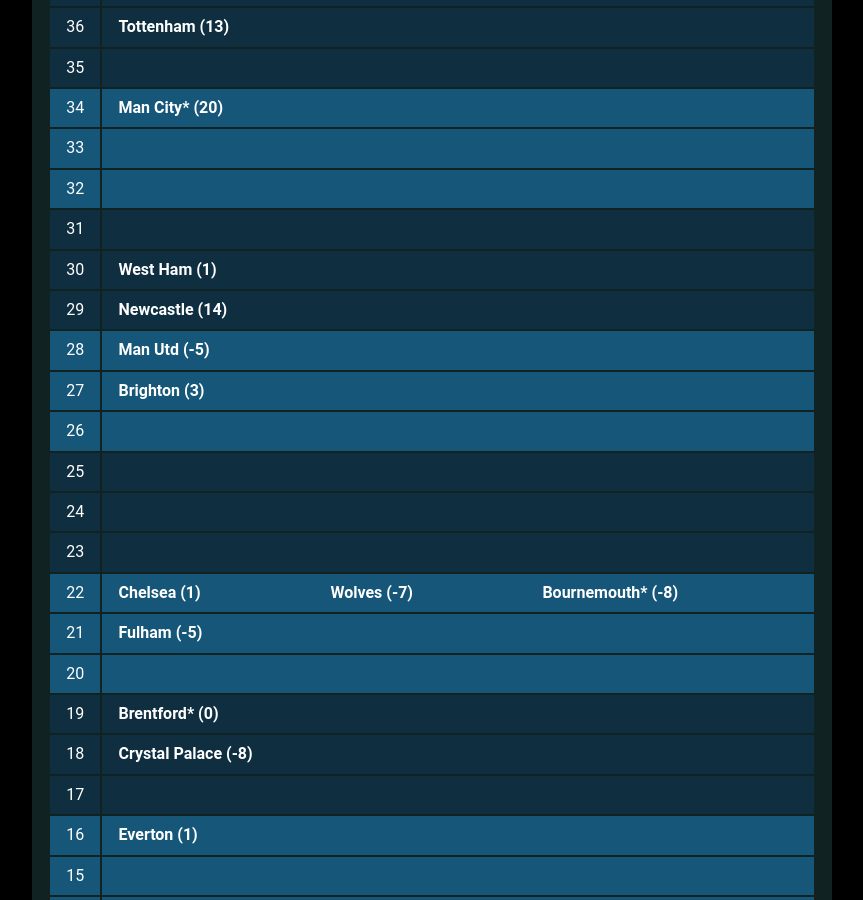
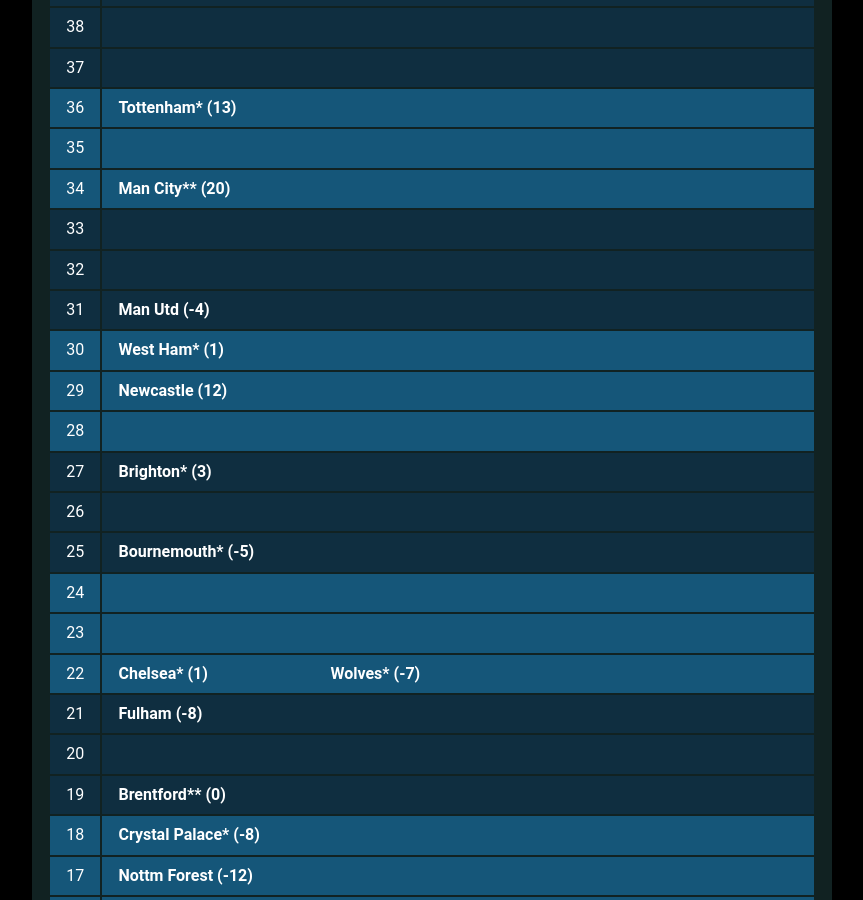
Before and after one commit to muru/muru.github.io, a Jekyll site: the page built from resources.md, in a window 1280 px wide and 900 px high, scrolled down 1639 px. Shown: the whole window, without its empty margins (208-1071 px from the left). Built offline with Jekyll 4.4.1, drawn with Linux system fonts in a browser that asks for light colours; some web fonts are replaced; some of the changed text lies outside the part shown.

Commit message:
updated cann-table: Wed 27 Dec 07:02:23 JST 2023

```diff
--- a/cann-table.html
+++ b/cann-table.html
@@ -1,19 +1,29 @@
 <table id="cann-table">
 <thead> <th> Pts </th> <th> Clubs (GD) </th> </thead>
 	<tr class="cann-row-1">
-		<td class="cann-point">40</td>
+		<td class="cann-point">42</td>
 		<td class="cann-clubs">
-			<span class="club-name">Arsenal (20)</span>
+			<span class="club-name">Liverpool (23)</span>
 		</td>
  	</tr>
 	<tr class="cann-row-1">
-		<td class="cann-point">39</td>
+		<td class="cann-point">41</td>
 		<td class="cann-clubs">
-			<span class="club-name">Liverpool (21)</span>
-			<span class="club-name">Aston Villa (16)</span>
 		</td>
  	</tr>
 	<tr class="cann-row-1">
+		<td class="cann-point">40</td>
+		<td class="cann-clubs">
+			<span class="club-name">Arsenal* (20)</span>
+		</td>
+ 	</tr>
+	<tr class="cann-row-2">
+		<td class="cann-point">39</td>
+		<td class="cann-clubs">
+			<span class="club-name">Aston Villa (15)</span>
+		</td>
+ 	</tr>
+	<tr class="cann-row-2">
 		<td class="cann-point">38</td>
 		<td class="cann-clubs">
 		</td>
@@ -23,13 +33,13 @@
 		<td class="cann-clubs">
 		</td>
  	</tr>
-	<tr class="cann-row-2">
+	<tr class="cann-row-1">
 		<td class="cann-point">36</td>
 		<td class="cann-clubs">
-			<span class="club-name">Tottenham (13)</span>
+			<span class="club-name">Tottenham* (13)</span>
 		</td>
  	</tr>
-	<tr class="cann-row-2">
+	<tr class="cann-row-1">
 		<td class="cann-point">35</td>
 		<td class="cann-clubs">
 		</td>
@@ -37,15 +47,15 @@
 	<tr class="cann-row-1">
 		<td class="cann-point">34</td>
 		<td class="cann-clubs">
-			<span class="club-name">Man City* (20)</span>
+			<span class="club-name">Man City** (20)</span>
 		</td>
  	</tr>
-	<tr class="cann-row-1">
+	<tr class="cann-row-2">
 		<td class="cann-point">33</td>
 		<td class="cann-clubs">
 		</td>
  	</tr>
-	<tr class="cann-row-1">
+	<tr class="cann-row-2">
 		<td class="cann-point">32</td>
 		<td class="cann-clubs">
 		</td>
@@ -53,33 +63,33 @@
 	<tr class="cann-row-2">
 		<td class="cann-point">31</td>
 		<td class="cann-clubs">
+			<span class="club-name">Man Utd (-4)</span>
 		</td>
  	</tr>
-	<tr class="cann-row-2">
+	<tr class="cann-row-1">
 		<td class="cann-point">30</td>
 		<td class="cann-clubs">
-			<span class="club-name">West Ham (1)</span>
+			<span class="club-name">West Ham* (1)</span>
 		</td>
  	</tr>
-	<tr class="cann-row-2">
+	<tr class="cann-row-1">
 		<td class="cann-point">29</td>
 		<td class="cann-clubs">
-			<span class="club-name">Newcastle (14)</span>
+			<span class="club-name">Newcastle (12)</span>
 		</td>
  	</tr>
 	<tr class="cann-row-1">
 		<td class="cann-point">28</td>
 		<td class="cann-clubs">
-			<span class="club-name">Man Utd (-5)</span>
 		</td>
  	</tr>
-	<tr class="cann-row-1">
+	<tr class="cann-row-2">
 		<td class="cann-point">27</td>
 		<td class="cann-clubs">
-			<span class="club-name">Brighton (3)</span>
+			<span class="club-name">Brighton* (3)</span>
 		</td>
  	</tr>
-	<tr class="cann-row-1">
+	<tr class="cann-row-2">
 		<td class="cann-point">26</td>
 		<td class="cann-clubs">
 		</td>
@@ -87,14 +97,15 @@
 	<tr class="cann-row-2">
 		<td class="cann-point">25</td>
 		<td class="cann-clubs">
+			<span class="club-name">Bournemouth* (-5)</span>
 		</td>
  	</tr>
-	<tr class="cann-row-2">
+	<tr class="cann-row-1">
 		<td class="cann-point">24</td>
 		<td class="cann-clubs">
 		</td>
  	</tr>
-	<tr class="cann-row-2">
+	<tr class="cann-row-1">
 		<td class="cann-point">23</td>
 		<td class="cann-clubs">
 		</td>
@@ -102,18 +113,17 @@
 	<tr class="cann-row-1">
 		<td class="cann-point">22</td>
 		<td class="cann-clubs">
-			<span class="club-name">Chelsea (1)</span>
-			<span class="club-name">Wolves (-7)</span>
-			<span class="club-name">Bournemouth* (-8)</span>
+			<span class="club-name">Chelsea* (1)</span>
+			<span class="club-name">Wolves* (-7)</span>
 		</td>
  	</tr>
-	<tr class="cann-row-1">
+	<tr class="cann-row-2">
 		<td class="cann-point">21</td>
 		<td class="cann-clubs">
-			<span class="club-name">Fulham (-5)</span>
+			<span class="club-name">Fulham (-8)</span>
 		</td>
  	</tr>
-	<tr class="cann-row-1">
+	<tr class="cann-row-2">
 		<td class="cann-point">20</td>
 		<td class="cann-clubs">
 		</td>
@@ -121,35 +131,36 @@
 	<tr class="cann-row-2">
 		<td class="cann-point">19</td>
 		<td class="cann-clubs">
-			<span class="club-name">Brentford* (0)</span>
+			<span class="club-name">Brentford** (0)</span>
 		</td>
  	</tr>
-	<tr class="cann-row-2">
+	<tr class="cann-row-1">
 		<td class="cann-point">18</td>
 		<td class="cann-clubs">
-			<span class="club-name">Crystal Palace (-8)</span>
+			<span class="club-name">Crystal Palace* (-8)</span>
 		</td>
  	</tr>
-	<tr class="cann-row-2">
+	<tr class="cann-row-1">
 		<td class="cann-point">17</td>
 		<td class="cann-clubs">
+			<span class="club-name">Nottm Forest (-12)</span>
 		</td>
  	</tr>
 	<tr class="cann-row-1">
 		<td class="cann-point">16</td>
 		<td class="cann-clubs">
-			<span class="club-name">Everton (1)</span>
+			<span class="club-name">Everton* (1)</span>
 		</td>
  	</tr>
-	<tr class="cann-row-1">
+	<tr class="cann-row-2">
 		<td class="cann-point">15</td>
 		<td class="cann-clubs">
+			<span class="club-name">Luton* (-13)</span>
 		</td>
  	</tr>
-	<tr class="cann-row-1">
+	<tr class="cann-row-2">
 		<td class="cann-point">14</td>
 		<td class="cann-clubs">
-			<span class="club-name">Nottm Forest (-14)</span>
 		</td>
  	</tr>
 	<tr class="cann-row-2">
@@ -157,16 +168,15 @@
 		<td class="cann-clubs">
 		</td>
  	</tr>
-	<tr class="cann-row-2">
+	<tr class="cann-row-1">
 		<td class="cann-point">12</td>
 		<td class="cann-clubs">
-			<span class="club-name">Luton* (-14)</span>
 		</td>
  	</tr>
-	<tr class="cann-row-2">
+	<tr class="cann-row-1">
 		<td class="cann-point">11</td>
 		<td class="cann-clubs">
-			<span class="club-name">Burnley (-18)</span>
+			<span class="club-name">Burnley (-20)</span>
 		</td>
  	</tr>
 	<tr class="cann-row-1">
@@ -174,11 +184,11 @@
 		<td class="cann-clubs">
 		</td>
  	</tr>
-	<tr class="cann-row-1">
+	<tr class="cann-row-2">
 		<td class="cann-point">9</td>
 		<td class="cann-clubs">
-			<span class="club-name">Sheff Utd (-31)</span>
+			<span class="club-name">Sheff Utd (-32)</span>
 		</td>
  	</tr>
 </table>
-<span id="cann-gen-note"> Generated on Monday, 25 December 2023 at 14:49 JST.<br>* Each asterisk is a match in hand.</span>
+<span id="cann-gen-note"> Generated on Wednesday, 27 December 2023 at 07:02 JST.<br>* Each asterisk is a match in hand.</span>
```
